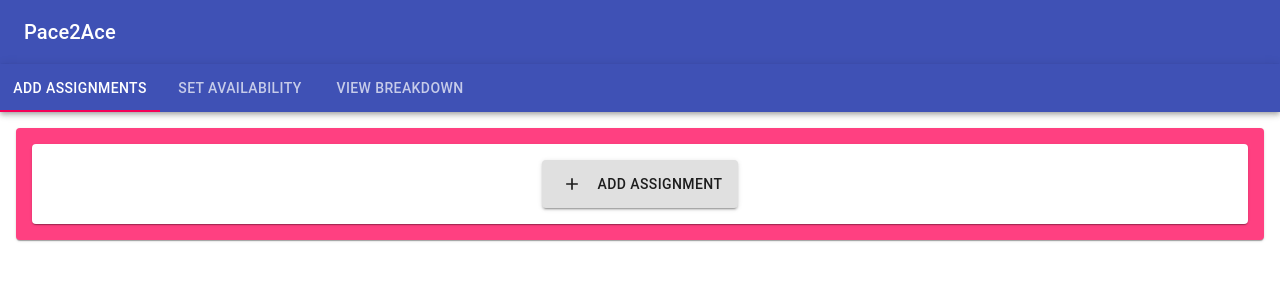
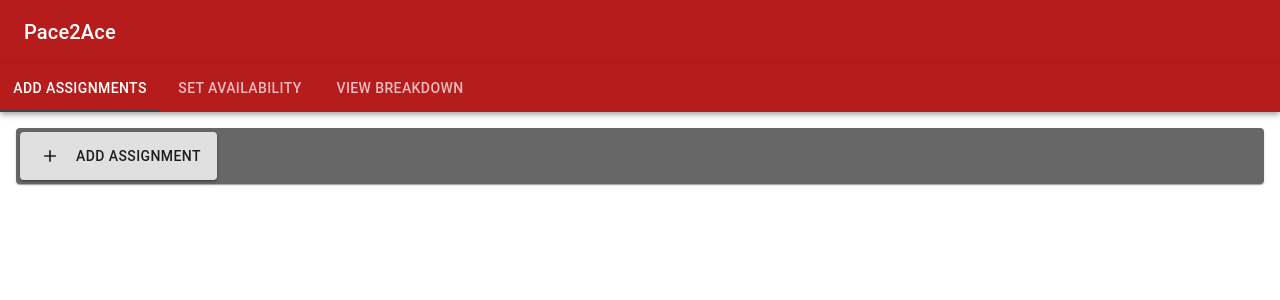
Before and after one commit to syed-razi/pace2ace, a React (Create React App) app: page / in a window 1280 px wide. Shown: the top 300 px of the page. Built offline with nearby package versions, Linux system fonts and the light colour scheme.

Commit message:
Test changing theme colour

```diff
--- a/src/App.js
+++ b/src/App.js
@@ -2,12 +2,22 @@
 import "./App.css";
 import NavBar from "./Navbar";
 import AssignmentInput from "./AssignmentInput/AssignmentInput";
-import { withStyles } from "@material-ui/core/styles";
+import { withStyles, ThemeProvider, createMuiTheme } from "@material-ui/core/styles";
 import Tabs from "@material-ui/core/Tabs";
 import Tab from "@material-ui/core/Tab";
 import AppBar from "@material-ui/core/AppBar";
 import AvailabilityForm from "./AvailabilityForm/AvailabilityForm";
 import AssignmentBreakdown from "./AssignmentBreakdown/AssignmentBreakdown";
+const theme = createMuiTheme({
+  palette: {
+    primary: {
+      main: '#b71c1c',
+    },
+    secondary: {
+      main: '#424242',
+    },
+  },
+});
 
 const TabPanel = (props) => {
   //const { children, value, index, ...other } = props;
@@ -27,12 +37,12 @@
   root: {
     flexGrow: 1,
     backgroundColor: theme.palette.background.paper,
-  },
+  }
 });
 
 const App = (props) => {
   const [assignments, setAssignments] = useState([]);
-  const [availability, setAvailability] = useState([0,0,0,0,0,0,0]);
+  const [availability, setAvailability] = useState([0, 0, 0, 0, 0, 0, 0]);
   const [tabValue, setTabValue] = useState(0);
 
   const handleAddAssignment = (assignment) => {
@@ -54,7 +64,7 @@
   const { classes } = props;
 
   return (
-    <div className={classes.root}>
+    <ThemeProvider theme={theme}>
         <NavBar />
         <AppBar position="static">
           <Tabs value={tabValue} onChange={(e, v) => setTabValue(v)}>
@@ -77,9 +87,12 @@
           />
         </TabPanel>
         <TabPanel value={tabValue} index={2}>
-        <AssignmentBreakdown assignments={assignments} availability={availability} />
+          <AssignmentBreakdown
+            assignments={assignments}
+            availability={availability}
+          />
         </TabPanel>
-    </div>
+    </ThemeProvider>
   );
 };
 
--- a/src/AssignmentInput/NewAssignment/NewAssignment.js
+++ b/src/AssignmentInput/NewAssignment/NewAssignment.js
@@ -46,8 +46,7 @@
           />
         )}
         {!isAddingAssignment && (
-          <Grid item xs={12}>
-            <Paper className={classes.paper}>
+
               <Button
                 variant="contained"
                 startIcon={<AddIcon className={classes.addIcon} />}
@@ -55,8 +54,6 @@
               >
                 Add Assignment
               </Button>
-            </Paper>
-          </Grid>
         )}
       </Grid>
     </div>
```
Also changed, not shown: src/index.js (+6 -6 lines). Lines whose indentation alone changed are shown as unchanged.
